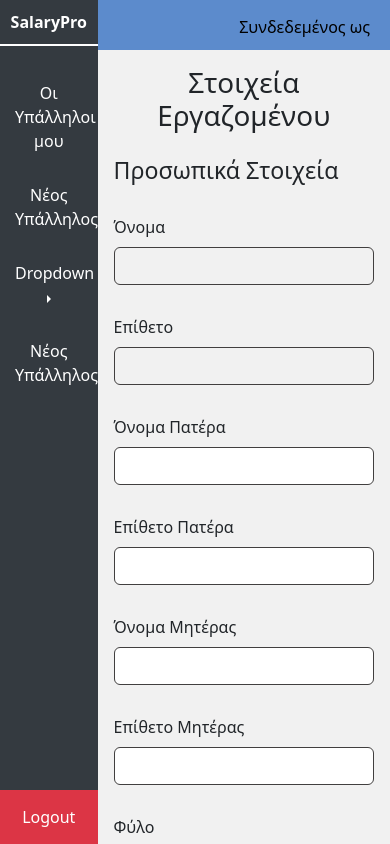
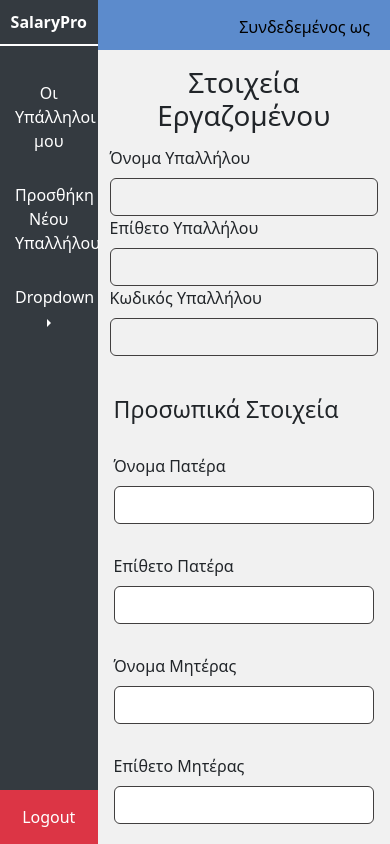
Before and after one commit to Retsos/SalaryPro-Project, a React (Vite) app: page /Employee in a window 390 px wide. Built offline with nearby package versions, Linux system fonts and the light colour scheme.

Commit message:
1h diorthwsi stin forma Ypallilou + merikes diorthwseis sta Media Queries sto Main Page

```diff
--- a/src/Components/Navbar/Sidebar.jsx
+++ b/src/Components/Navbar/Sidebar.jsx
@@ -38,7 +38,7 @@ export default function Sidebar() {
             </div>
             <ul className="nav flex-column navibar">
                 <CustomLink to="/Employers">Οι Υπάλληλοι μου</CustomLink>
-                <CustomLink to="/Employee">Νέος Υπάλληλος</CustomLink>
+                <CustomLink to="/Employee">Προσθήκη Νέου Υπαλλήλου</CustomLink>
                 <li className="nav-item">
                     <button
                         className="nav-link text-white text-decoration-none"
@@ -53,7 +53,6 @@ export default function Sidebar() {
                     <CustomLink to="/Action2">Action 2</CustomLink>
                     <CustomLink to="/Action3">Action 3</CustomLink>
                 </div>
-                <CustomLink to="/Employee">Νέος Υπάλληλος</CustomLink>
             </ul>
             <button className="logout-btn" onClick={handleLogoutClick}>
                 Logout
--- a/src/Components/Pages/Employee.css
+++ b/src/Components/Pages/Employee.css
@@ -4,9 +4,13 @@
   overflow-y: auto;
   cursor: default;
 }
-
 .mb-3 input[type="number"]::-webkit-outer-spin-button,
 .mb-3 input[type="number"]::-webkit-inner-spin-button {
+    -webkit-appearance: none;
+    margin: 0;
+}
+.code input[type="number"]::-webkit-outer-spin-button,
+.code input[type="number"]::-webkit-inner-spin-button {
     -webkit-appearance: none;
     margin: 0;
 }
--- a/src/Components/Pages/Employee.jsx
+++ b/src/Components/Pages/Employee.jsx
@@ -1,4 +1,4 @@
-import React, { useState, useContext,useRef } from 'react';
+import React, { useState, useContext, useRef } from 'react';
 import { EmployeeContext } from './EmployeeProvider';
 import './Employee.css';
 import AfterSubmit from '../Modals/AfterSubmit';
@@ -10,11 +10,11 @@ export default function Employee() {
     const [name, setName] = useState("");
     const [epitheto, setEpitheto] = useState("");
     const [code, setCode] = useState("");
-    const [isMarried, setIsMarried] = useState(false);
+    const [isMarried, setIsMarried] = useState("");
     const [OnomaSizigoy, setOnomaSizigoy] = useState("");
     const [EpithetoSizigoy, setEpithetoSizigoy] = useState("");
 
-    const ref =useRef(null);
+    const ref = useRef(null);
 
     function handleAddYpallilos() {
         const NewYpallilos = {
@@ -43,14 +43,14 @@ export default function Employee() {
         setEpithetoSizigoy(event.target.value);
     }
     function handleMarriedChange(event) {
-        setIsMarried(event.target.value === 'Έγγαμος');
-        if(isMarried!="Έγγαμος"){
+        const value = event.target.value;
+        setIsMarried(value);
+        if (value === "Άγαμος") {
             setEpithetoSizigoy("");
             setOnomaSizigoy("");
         }
     }
     const getDisabledClass = (isEnabled) => (isEnabled ? '' : 'disabled-field');
-
 
     function handleSubmit(event) {
         event.preventDefault();
@@ -72,21 +72,31 @@ export default function Employee() {
         <>
             <div className="content" ref={ref}>
                 <div className="container mt-3">
-                    <h1 className="text-center">Στοιχεία Εργαζομένου</h1>
+                    <h1 className="text-center" style={{ marginBottom: "5%" }}>Στοιχεία Εργαζομένου</h1>
                 </div>
                 <div className="container-fluid">
                     <form onSubmit={handleSubmit}>
                         <div className="row justify-content-center">
+
+                            <div className="col-12">
+                                <div className="row mb-4">
+                                    <div className="col-12 col-md-4">
+                                        <label htmlFor="formEmployeeName" className="form-label">Όνομα Υπαλλήλου</label>
+                                        <input type="text" className="form-control" id="formEmployeeName" placeholder="" required value={name} onChange={handleNameChange} />
+                                    </div>
+                                    <div className="col-12 col-md-4">
+                                        <label htmlFor="formEmployeeSurName" className="form-label">Επίθετο Υπαλλήλου</label>
+                                        <input type="text" className="form-control" id="formEmployeeSurName" placeholder="" required value={epitheto} onChange={handleEpithetoChange} />
+                                    </div>
+                                    <div className="col-12 col-md-4 code">
+                                        <label htmlFor="formEmployeeCode" className="form-label">Κωδικός Υπαλλήλου</label>
+                                        <input type="number" className="form-control" id="formEmployeeCode" required value={code} onChange={handleCodeChange} />
+                                    </div>
+                                </div>
+                            </div>
+
                             <div className="col-12 col-md-6 p-3">
                                 <h3>Προσωπικά Στοιχεία</h3>
-                                <div className="mb-3">
-                                    <label htmlFor="formEmployeeName" className="form-label">Όνομα</label>
-                                    <input type="text" className="form-control" id="formEmployeeName" placeholder="" required value={name} onChange={handleNameChange} />
-                                </div>
-                                <div className="mb-3">
-                                    <label htmlFor="formEmployeeSurName" className="form-label">Επίθετο</label>
-                                    <input type="text" className="form-control" id="formEmployeeSurName" placeholder="" required value={epitheto} onChange={handleEpithetoChange} />
-                                </div>
                                 <div className="mb-3">
                                     <label htmlFor="formEmployeeFathername" className="form-label">Όνομα Πατέρα</label>
                                     <input type="text" className="form-control" id="formEmployeeFathername" placeholder="" />
@@ -127,11 +137,6 @@ export default function Employee() {
                                         <option value="no">Όχι</option>
                                     </select>
                                 </div>
-                                <h3>Έξτρα Στοιχεία</h3>
-                                <div className="mb-3">
-                                    <label htmlFor="formEmployeeCode" className="form-label">Κωδικός Εργαζομένου</label>
-                                    <input type="number" className="form-control" id="formEmployeeCode" required value={code} onChange={handleCodeChange} />
-                                </div>
                                 <div className="mb-3">
                                     <label htmlFor="formEmployeeDateBorn" className="form-label">Ημερομηνία Γέννησης</label>
                                     <input type="date" className="form-control" id="formEmployeeDateBorn" placeholder="" />
@@ -147,13 +152,13 @@ export default function Employee() {
                                         <option value="Άγαμος">Άγαμος</option>
                                     </select>
                                 </div>
-                                <div className={`mb-3 ${getDisabledClass(isMarried)}`}>
+                                <div className={`mb-3 ${getDisabledClass(isMarried==="Έγγαμος")}`}>
                                     <label htmlFor="formEmployeeHUSBANDNAME" className="form-label">Όνομα Συζύγου</label>
-                                    <input type="text" className="form-control" id="formEmployeeHUSBANDNAME" value={OnomaSizigoy} onChange={handleOnomaSizigoyChange} placeholder="" disabled={!isMarried} required={isMarried}/>
+                                    <input type="text" className="form-control" id="formEmployeeHUSBANDNAME" value={OnomaSizigoy} onChange={handleOnomaSizigoyChange} placeholder="" disabled={isMarried !== "Έγγαμος"} required={isMarried === "Έγγαμος"} />
                                 </div>
-                                <div className={`mb-3 ${getDisabledClass(isMarried)}`}>
+                                <div className={`mb-3 ${getDisabledClass(isMarried==="Έγγαμος")}`}>
                                     <label htmlFor="formEmployeeHusbandSurname" className="form-label">Επίθετο Συζύγου</label>
-                                    <input type="text" className="form-control" id="formEmployeeHusbandSurname" value={EpithetoSizigoy} onChange={handleEpithetoSizigoyChange} placeholder="" disabled={!isMarried} required={isMarried}/>
+                                    <input type="text" className="form-control" id="formEmployeeHusbandSurname" value={EpithetoSizigoy} onChange={handleEpithetoSizigoyChange} placeholder="" disabled={isMarried !== "Έγγαμος"} required={isMarried === "Έγγαμος"} />
                                 </div>
                                 <div className="mb-3">
                                     <label htmlFor="formEmployeeChild" className="form-label">Αριθμός παιδιών</label>
@@ -171,24 +176,54 @@ export default function Employee() {
                                     <label htmlFor="formEmployeeChildAnapira" className="form-label">Αριθμός ανάπηρων παιδιών</label>
                                     <input type="text" className="form-control" id="formEmployeeChildAnapira" placeholder="" />
                                 </div>
-                                <h3 style={{ marginTop: "60px" }}>Τυπικά Προσόντα</h3>
-                                <div className="mb-3">
+                            </div>
+                            <div className="col-12">
+                                <h3 className='text-center'>Στοιχεία Μόρφωσης</h3>
+                                <div className="row">
+                                    <div className="col-md-6 mb-3">
                                         <label htmlFor="formEmployeeEducation" className="form-label">Εκπαίδευση</label>
                                         <select className="form-select" id="formEmployeeEducation">
                                             <option value=""></option>
-                                        <option value="Πανεπιστήμιο">Πανεπιστήμιο</option>
-                                        <option value="Λύκειο">Λύκειο</option>
-                                        <option value="Γυμνάσιο">Γυμνάσιο</option>
+                                            <option value="Πανεπιστήμιο">Πανεπιστημιακή</option>
+                                            <option value="Λύκειο">Λυκείου</option>
+                                            <option value="Γυμνάσιο">Γυμνασίου</option>
                                         </select>
                                     </div>
-                                <div className="mb-3">
+                                    <div className="col-md-6 mb-3">
                                         <label htmlFor="formEmployeeJob" className="form-label">Ειδικότητα Εργαζομένου</label>
                                         <input type="text" className="form-control" id="formEmployeeJob" placeholder="" />
                                     </div>
                                 </div>
                             </div>
+
+                            <div className="col-12">
+                                <h3 className='text-center'>Στοιχεία Ταυτότητας</h3>
+                                <div className="row">
+                                    <div className="col-md-6 mb-3">
+                                        <label htmlFor="formEmployeeId" className="form-label">Είδος Ταυτότητας</label>
+                                        <select className="form-select" id="formEmployeeId">
+                                            <option value=""></option>
+                                            <option value="Αστυνομική">Αστυνομική</option>
+                                        </select>
+                                    </div>
+                                    <div className="col-md-6 mb-3">
+                                        <label htmlFor="formEmployeeIdNumber" className="form-label">Αριθμός Ταυτότητας</label>
+                                        <input type="text" className="form-control" id="formEmployeeIdNumber" placeholder=""/>
+                                    </div>
+                                    <div className="col-md-6 mb-3">
+                                        <label htmlFor="formEmployeeIdDate" className="form-label">Ημερομηνία Έκδοσης</label>
+                                        <input type="date" className="form-control" id="formEmployeeIdDate" placeholder="" />
+                                    </div>
+                                    <div className="col-md-6 mb-3">
+                                        <label htmlFor="formEmployeeIdPlace" className="form-label">Αρχή Έκδοσης</label>
+                                        <input type="text" className="form-control" id="formEmployeeIdPlace" placeholder=""/>
+                                    </div>
+                                </div>
+                            </div>
+
+                        </div>
                         <div className="text-center mt-4 mb-3">
-                            <button type="submit" className="btn btn-primary btn-lg">Προσθήκη Νέου Υπαλλήλου</button>
+                            <button type="submit" className="btn btn-primary btn-lg">Δημιουργία</button>
                         </div>
                     </form>
                 </div>
--- a/src/Components/Pages/Employers.css
+++ b/src/Components/Pages/Employers.css
@@ -3,6 +3,9 @@
       padding: 20px;
       overflow-y: auto;
     }
-  .custome-table{
+    .custome-table {
       margin-top: 10%;
+      max-width: 95%;
+      margin-left: auto;
+      margin-right: auto;
     }
--- a/src/index.css
+++ b/src/index.css
@@ -3,4 +3,5 @@ body{
     padding: 0;
     margin: 0   ;
     height: 100%;
+    cursor: auto;
 }
```
Also changed, not shown: src/Components/Pages/MainPage.css (+9 -5 lines). Lines whose indentation alone changed are shown as unchanged.
